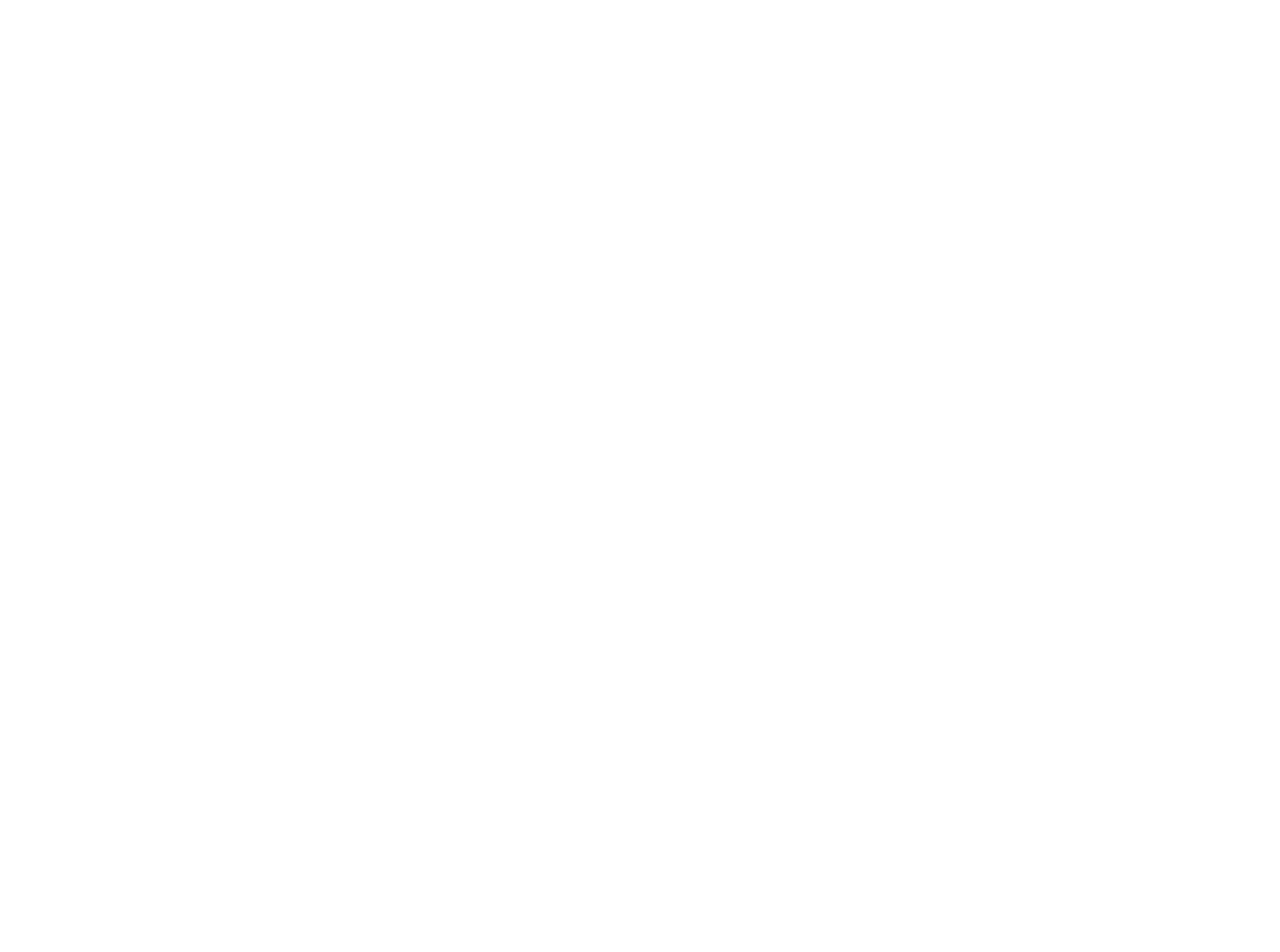
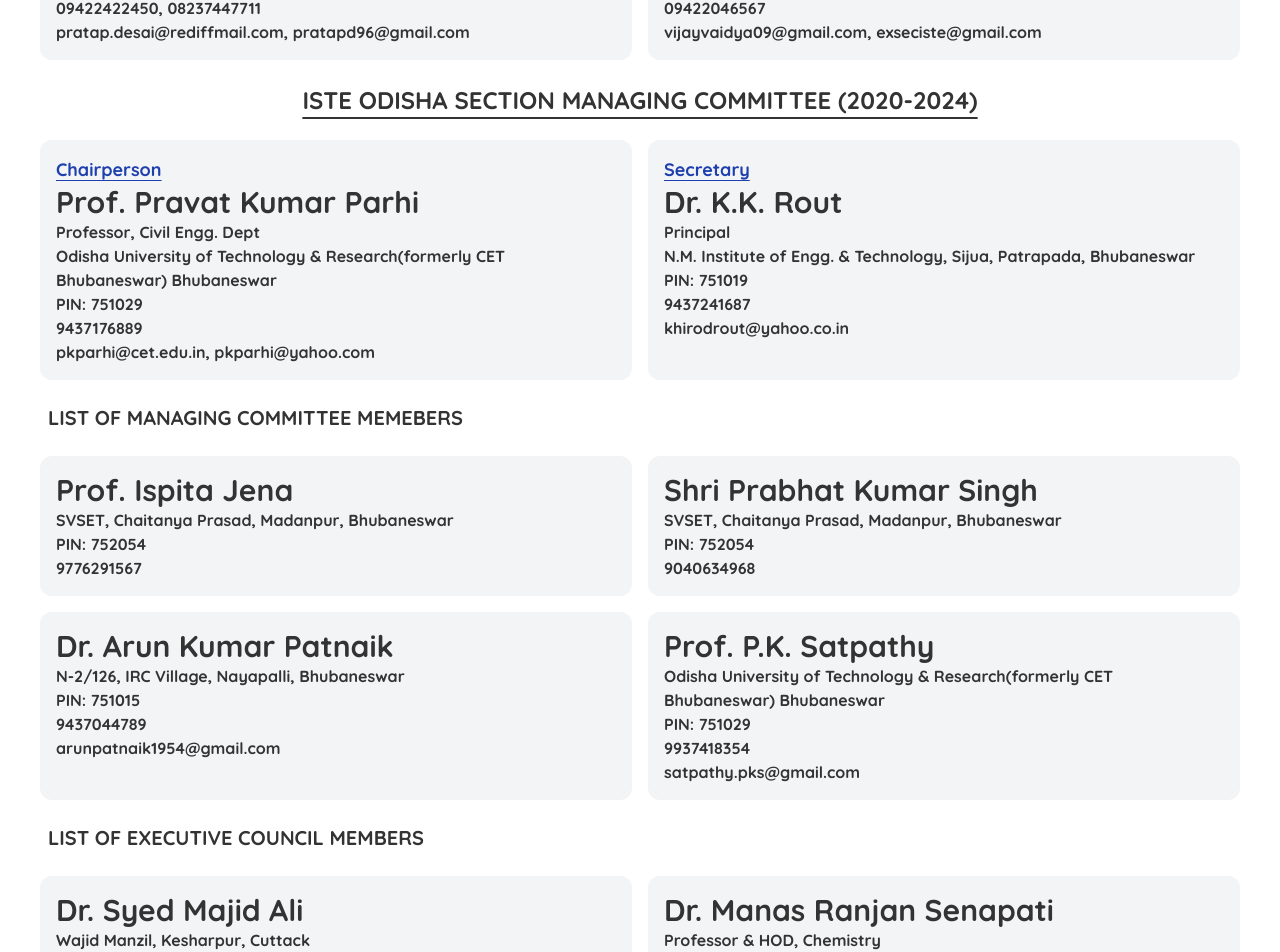
Before and after one commit to DineshRout779/iste-odisha, a Next.js app: page /committee in a window 1280 px wide. Shown: the part 296-1248 px from the top of the page. Before the commit the page ends 800 px from the top, so only its background shows below. Built offline with nearby package versions, Linux system fonts and the light colour scheme.

Commit message:
committee members info added

```diff
--- /dev/null
+++ b/components/committeeMember/CommitteeMemberCard.js
@@ -0,0 +1,24 @@
+const CommitteeMemberCard = ({
+  position,
+  name,
+  address,
+  pincode,
+  phoneNumber,
+  email,
+  designation
+}) => {
+  return (
+    <div className="bg-gray-100 p-4 rounded-xl font-bold">
+      <h2 className="text-lg underline underline-offset-4 text-blue-800">
+        {position}
+      </h2>
+      <p className="text-3xl">{name}</p>
+      <p>{designation}</p>
+      <p>{address}</p>
+      <p>PIN: {pincode}</p>
+      <p>{phoneNumber.join(", ")}</p>
+      <p>{email.join(", ")}</p>
+    </div>
+  );
+};
+export default CommitteeMemberCard;
--- a/src/pages/committee.js
+++ b/src/pages/committee.js
@@ -1,10 +1,134 @@
-import Navbar from "components/navbar/Navbar"
+import CommitteeMemberCard from "components/committeeMember/CommitteeMemberCard";
+import Navbar from "components/navbar/Navbar";
+
+const committeeData = {
+  president: {
+    position: "President, ISTE",
+    name: "Prof.  Pratapsinh Kakaso Desai",
+    phoneNumber: ["09422422450", "08237447711"],
+    email: ["pratap.desai@rediffmail.com", "pratapd96@gmail.com"],
+    address: "Plot No. 40, Chavan Colony, Infront of Kalamba Jail, Kolhapur",
+    pincode: "416012",
+  },
+  executiveSecretary: {
+    position: "Executive Secretary, ISTE",
+    name: "Prof. Vijay D. Vaidya",
+    phoneNumber: ["09422046567 "],
+    email: ["vijayvaidya09@gmail.com", "exseciste@gmail.com"],
+    address: "2548-B, Ward Mangalwar PethKhasbag, Bharat Dairy RoadKolhapur",
+    pincode: "416012",
+  },
+  chairperson: {
+    position: "Chairperson",
+    name: "Prof. Pravat Kumar Parhi",
+    designation: "Professor, Civil Engg. Dept",
+    phoneNumber: ["9437176889"],
+    email: ["pkparhi@cet.edu.in, pkparhi@yahoo.com"],
+    address:
+      "Odisha University of Technology & Research(formerly CET Bhubaneswar) Bhubaneswar",
+    pincode: "751029",
+  },
+  secretary: {
+    position: "Secretary",
+    name: "Dr. K.K. Rout",
+    designation: "Principal",
+    phoneNumber: ["9437241687"],
+    email: ["khirodrout@yahoo.co.in"],
+    address:
+      "N.M. Institute of Engg. & Technology, Sijua, Patrapada, Bhubaneswar",
+    pincode: "751019",
+  },
+  managingCommittee: [
+    {
+      name: "Prof. Ispita Jena",
+      address: "SVSET, Chaitanya Prasad, Madanpur, Bhubaneswar",
+      phoneNumber: ["9776291567"],
+      pincode: "752054",
+      email: [],
+    },
+    {
+      name: "Shri Prabhat Kumar Singh",
+      address: "SVSET, Chaitanya Prasad, Madanpur, Bhubaneswar",
+      phoneNumber: ["9040634968"],
+      pincode: "752054",
+      email: [],
+    },
+    {
+      name: "Dr. Arun Kumar Patnaik",
+      address: "N-2/126, IRC Village, Nayapalli, Bhubaneswar",
+      pincode: "751015",
+      phoneNumber: ["9437044789"],
+      email: ["arunpatnaik1954@gmail.com"],
+    },
+    {
+      name: "Prof. P.K. Satpathy",
+      address:
+        "Odisha University of Technology & Research(formerly CET Bhubaneswar) Bhubaneswar",
+      pincode: "751029",
+      phoneNumber: ["9937418354"],
+      email: ["satpathy.pks@gmail.com"],
+    },
+  ],
+  executiveCouncil: [
+    {
+      name: "Dr. Syed Majid Ali",
+      address: "Wajid Manzil, Kesharpur, Cuttack",
+      pincode: "753001",
+      phoneNumber: ["9831805748"],
+      email: ["drsma786@gmail.com"],
+    },
+    {
+      name: "Dr. Manas Ranjan Senapati",
+      designation: "Professor & HOD, Chemistry",
+      address:
+        "Trident Academy of Technology, F-2, Chandaka Industrial Estate, Opp. Infocity, Bhubaneshwar",
+      pincode: "751024",
+      phoneNumber: ["9437237797"],
+      email: ["dr_senapati@yahoo.com"],
+    },
+  ],
+};
 
 const Committee = () => {
   return (
     <div>
-        <Navbar/>
+      <Navbar />
+      <div className="container mx-auto max-w-[1200px] py-2 w-[95%]">
+        <div className="grid grid-cols-2 gap-4">
+          <CommitteeMemberCard {...committeeData["president"]} />
+          <CommitteeMemberCard {...committeeData["executiveSecretary"]} />
+        </div>
+
+        <h2 className="text-center text-2xl font-bold my-4 p-2 underline underline-offset-8">
+          ISTE ODISHA SECTION MANAGING COMMITTEE (2020-2024)
+        </h2>
+
+        <div className="grid grid-cols-2 gap-4">
+          <CommitteeMemberCard {...committeeData["chairperson"]} />
+          <CommitteeMemberCard {...committeeData["secretary"]} />
+        </div>
+
+        <h2 className="text-xl font-bold my-4 p-2">
+          LIST OF MANAGING COMMITTEE MEMEBERS
+        </h2>
+
+        <div className="grid grid-cols-2 gap-4">
+          {committeeData["managingCommittee"].map((item) => (
+            <CommitteeMemberCard key={item.name} {...item} />
+          ))}
+        </div>
+
+        <h2 className="text-xl font-bold my-4 p-2">
+          LIST OF EXECUTIVE COUNCIL MEMBERS
+        </h2>
+
+        <div className="grid grid-cols-2 gap-4">
+          {committeeData["executiveCouncil"].map((item) => (
+            <CommitteeMemberCard key={item.name} {...item} />
+          ))}
+        </div>
+      </div>
     </div>
-  )
-}
-export default Committee
+  );
+};
+export default Committee;
```
